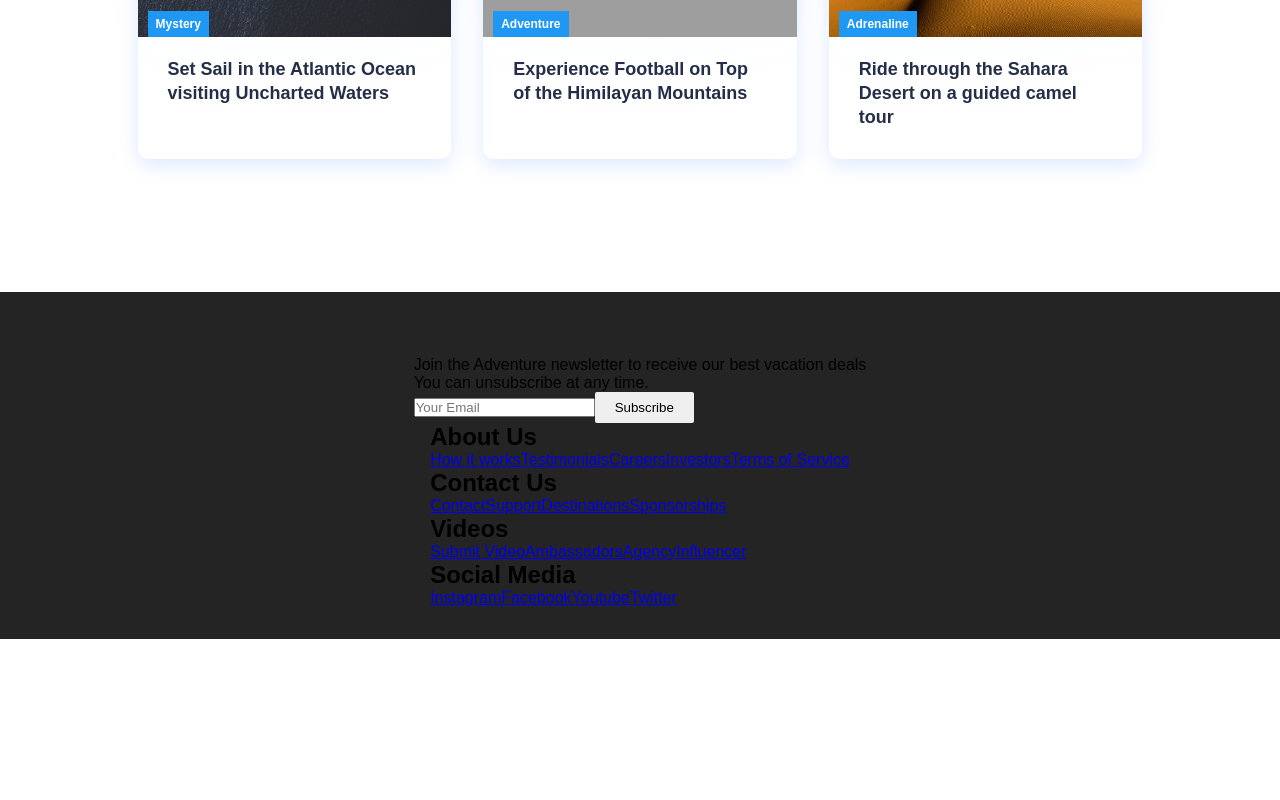
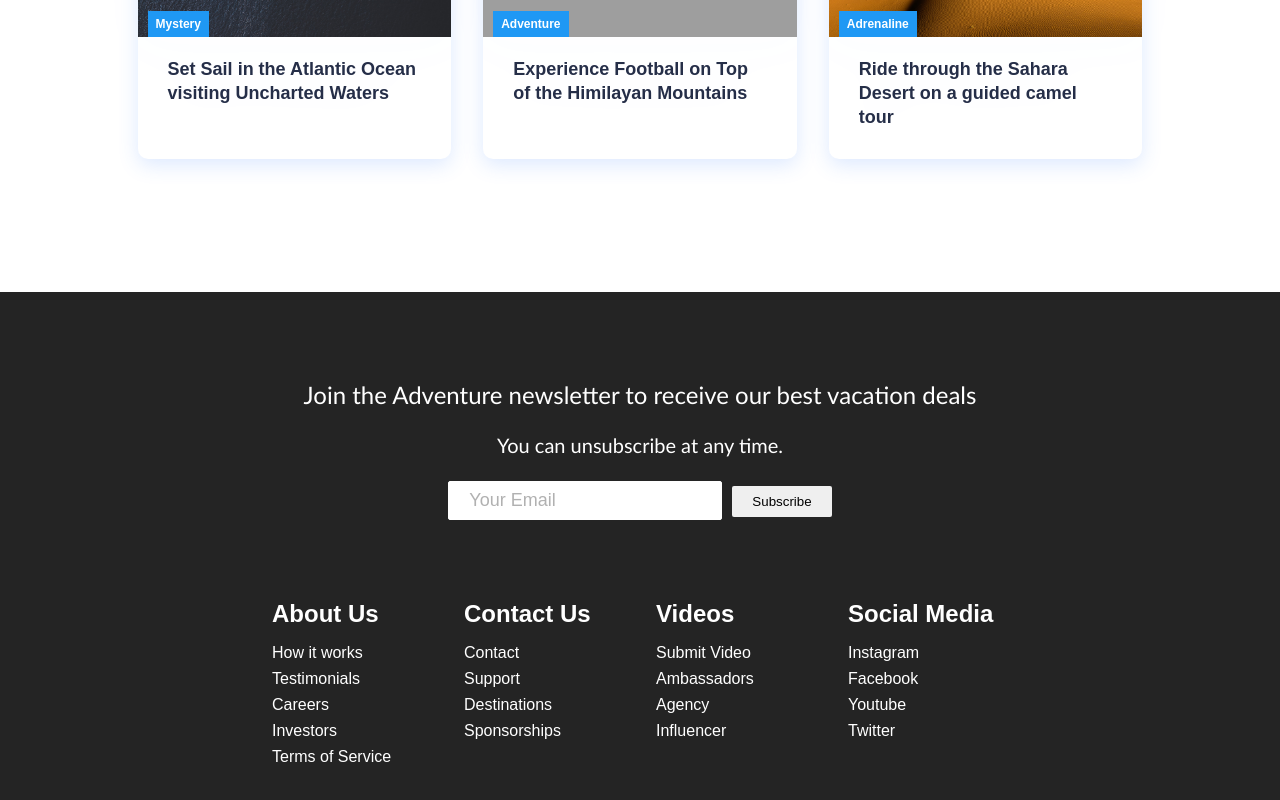
Before and after one commit to labmandala/react-travel-website, a React (Create React App) app: page / in a window 1280 px wide. Shown: the part 1652-2452 px from the top of the page. Before the commit the page ends 2291 px from the top, so only its background shows below. Built offline with nearby package versions, Linux system fonts and the light colour scheme; grey boxes are pictures that could not be loaded; the HTML template or start-up script is replaced by a standard one.

Commit message:
Complete footer component styles.

```diff
--- a/src/components/Footer.css
+++ b/src/components/Footer.css
@@ -1,8 +1,163 @@
 .footer-container {
-    background-color: #242424;
-    padding: 4rem 0 2rem 0;
-    display: flex;
+  background-color: #242424;
+  padding: 4rem 0 2rem 0;
+  display: flex;
+  flex-direction: column;
+  justify-content: center;
+  align-items: center;
+}
+
+.footer-subscription {
+  display: flex;
+  flex-direction: column;
+  justify-content: center;
+  align-items: center;
+  text-align: center;
+
+  margin-bottom: 24px;
+  padding: 24px;
+  color: #fff;
+}
+
+.footer-subscription > p {
+  font-family: "Trebuchet MS", "Lucida Sans Unicode", "Lucida Grande",
+    "Lucida Sans", Arial, sans-serif;
+}
+
+.footer-subscription-heading {
+  margin-bottom: 24px;
+  font-size: 24px;
+}
+
+.footer-subscription-text {
+  margin-bottom: 24px;
+  font-size: 20px;
+}
+
+.footer-input {
+  padding: 8px 20px;
+  border-radius: 2px;
+  margin-right: 10px;
+  outline: none;
+  border: none;
+  font-size: 18px;
+  margin-bottom: 16px;
+  border: 1px solid #fff;
+}
+
+.footer-links {
+  width: 100%;
+  max-width: 1000px;
+  display: flex;
+  justify-content: center;
+}
+
+.footer-link-wrapper {
+  display: flex;
+}
+
+.footer-link-items {
+  display: flex;
+  flex-direction: column;
+  align-items: flex-start;
+  margin: 16px;
+  text-align: left;
+  width: 160px;
+  box-sizing: border-box;
+}
+
+.footer-link-items h2 {
+  margin-bottom: 16px;
+}
+
+.footer-link-items > h2 {
+  color: #fff;
+}
+
+.footer-link-items a {
+  color: #fff;
+  text-decoration: none;
+  margin-bottom: 0.5rem;
+}
+
+.footer-link-items a:hover {
+  color: #e9e9e9;
+  transition: 0.3s ease-out;
+}
+
+.footer-email-form h2 {
+  margin-bottom: 2rem;
+}
+
+.footer-input::placeholder {
+  color: #b1b1b1;
+}
+
+/* Social Icons */
+.social-icon-link {
+  color: #fff;
+  font-size: 24px;
+}
+
+.social-media {
+  max-width: 1000px;
+  width: 100%;
+}
+
+.social-media-wrap {
+  display: flex;
+  justify-content: space-between;
+  align-items: center;
+  width: 90%;
+  max-width: 1000px;
+  margin: 40px auto 0 auto;
+}
+
+.social-icons {
+  display: flex;
+  justify-content: space-between;
+  align-items: center;
+  width: 240px;
+}
+
+.social-logo {
+  color: #fff;
+  justify-self: start;
+  margin-left: 20px;
+  cursor: pointer;
+  text-decoration: none;
+  font-size: 2rem;
+  display: flex;
+  align-items: center;
+  margin-bottom: 16px;
+}
+
+.website-rights {
+  color: #fff;
+  margin-bottom: 16px;
+}
+
+@media screen and (max-width: 820px) {
+  .footer-links {
+    padding-top: 2rem;
+  }
+
+  .footer-input {
+    width: 100%;
+  }
+
+  .btn {
+    width: 100%;
+  }
+
+  .footer-link-wrapper {
     flex-direction: column;
-    justify-content: center;
-    align-items: center;
+  }
+
+  .social-media-wrap {
+    flex-direction: column;
+  }
 }
+
+@media screen and (max-width: 768px) {
+}
--- a/src/components/HeroSection.css
+++ b/src/components/HeroSection.css
@@ -28,7 +28,8 @@
   margin-top: 8px;
   color: #fff;
   font-size: 32px;
-    font-family: 'Trebuchet MS', 'Lucida Sans Unicode', 'Lucida Grande', 'Lucida Sans', Arial, sans-serif;
+  font-family: "Trebuchet MS", "Lucida Sans Unicode", "Lucida Grande",
+    "Lucida Sans", Arial, sans-serif;
 }
 
 .hero-btns {
```
Also changed, not shown: src/App.css (+4 -4 lines), src/components/Button.css (indentation only), src/components/Cards.css (indentation only), src/components/Navbar.css (indentation only). Lines whose indentation alone changed are shown as unchanged.
